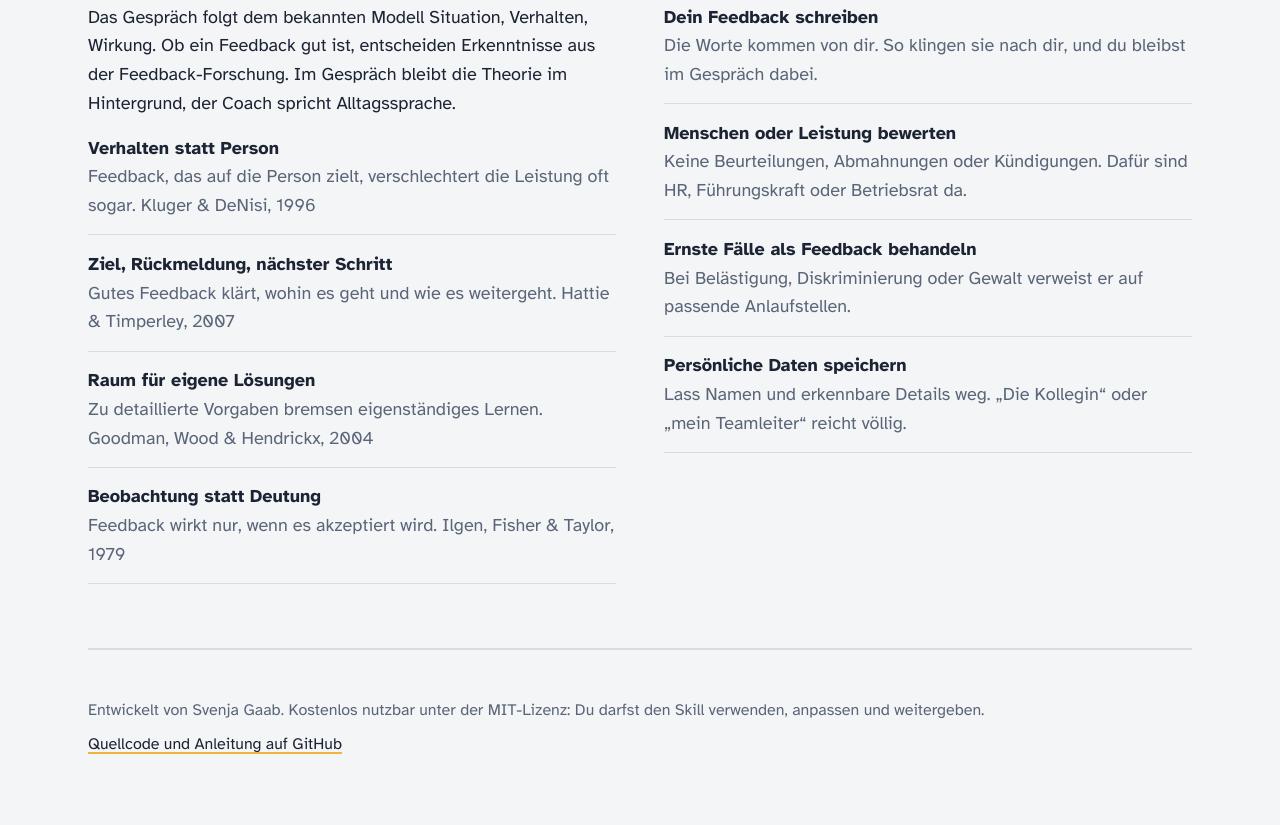
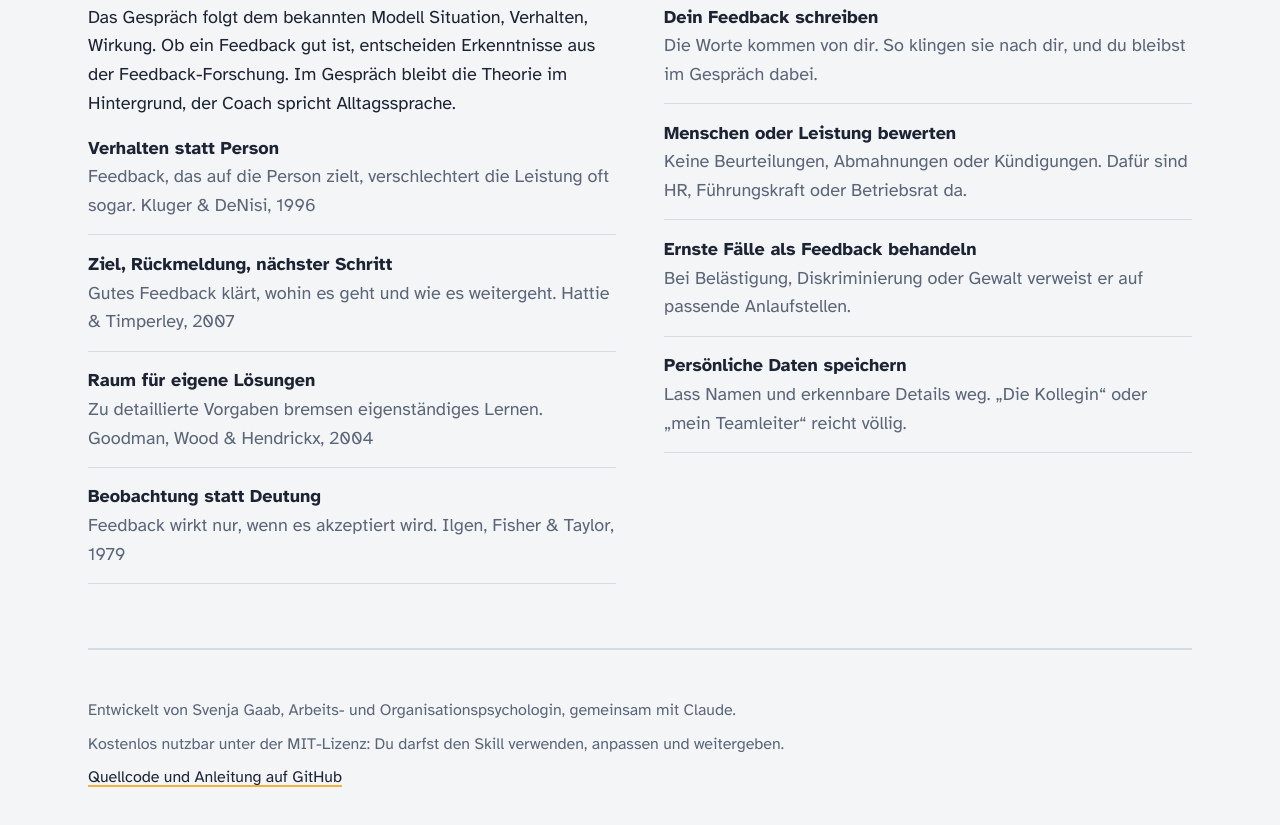
Before and after one commit to SvenjaGaab/feedback-coach-skill, a plain HTML site: page index.html in a window 1280 px wide. Shown: the part 2084-2909 px from the top of the page. Drawn offline with nearby package versions, Linux system fonts and the light colour scheme.

Commit message:
Aktualisieren von index.html

```diff
--- a/index.html
+++ b/index.html
@@ -229,7 +229,8 @@
 </main>
 <footer class="wrap">
   <div class="inner">
-  <p>Entwickelt von Svenja Gaab. Kostenlos nutzbar unter der MIT-Lizenz: Du darfst den Skill verwenden, anpassen und weitergeben.</p>
+  <p>Entwickelt von Svenja Gaab, Arbeits- und Organisationspsychologin, gemeinsam mit Claude.</p>
+  <p>Kostenlos nutzbar unter der MIT-Lizenz: Du darfst den Skill verwenden, anpassen und weitergeben.</p>
   <p><a data-repo href="README.md">Quellcode und Anleitung auf GitHub</a></p>
   </div>
 </footer>
@@ -238,7 +239,7 @@
   // Examples for the judgment-to-observation demo
   const examples = [
     ["Sie ist unprofessionell.", "Sie hat den Bericht verschickt, ohne die Zahlen zu prüfen."],
-    ["Du bist super!", "Dass du die offenen Fragen vorab gesammelt hast, hat das Meeting halbiert."],
+    ["Du bist super!", "Dass du die offenen Fragen vorab gesammelt hast, hat uns im Meeting viel Zeit gespart."],
     ["Du planst schlecht.", "Die Analyse, an der ich zwei Tage saß, wurde am Freitag nicht mehr gebraucht."]
   ];
   const judgment = document.querySelector("[data-judgment]");
```
